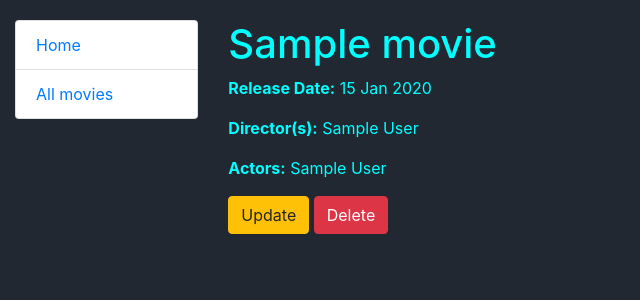
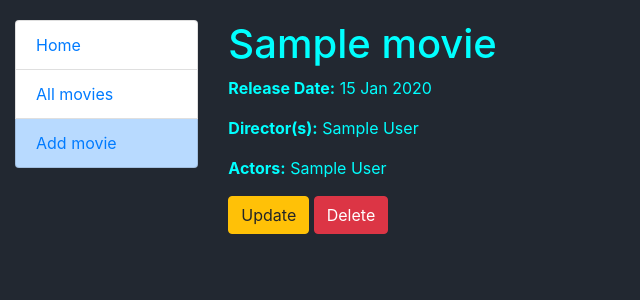
Before and after one commit to nsdNite/movie_management_site, a Django app: page /movies/1/ in a window 1280 px wide. Shown: the top 300 px of the page, without its empty margins (0-640 px from the left). Run offline with Django 5.2, Linux system fonts and the light colour scheme; tables that the repository leaves empty hold one stand-in row (values such as "Sample post").

Commit message:
Modified base view and templates

```diff
--- a/movie_service/forms.py
+++ b/movie_service/forms.py
@@ -6,3 +6,9 @@ class MovieForm(forms.ModelForm):
     class Meta:
         model = Movie
         fields = ["title", "release_date", "director", "actors"]
+
+        director = forms.CharField(max_length=255)
+        actors = forms.CharField(max_length=255)
+        release_date = forms.DateField(
+            widget=forms.DateInput(attrs={"type": "date"})
+        )
--- a/movie_service/models.py
+++ b/movie_service/models.py
@@ -7,6 +7,9 @@ from django.db import models
 class Actor(models.Model):
     first_name = models.CharField(max_length=120)
     last_name = models.CharField(max_length=120)
+
+    class Meta:
+        ordering = ("first_name",)
 
     def __str__(self) -> str:
         return f"{self.first_name} {self.last_name}"
@@ -19,6 +22,9 @@ class Director(models.Model):
     def __str__(self) -> str:
         return f"{self.first_name} {self.last_name}"
 
+    class Meta:
+        ordering = ("first_name",)
+
 
 class Movie(models.Model):
     title = models.CharField(max_length=255)
@@ -27,7 +33,7 @@ class Movie(models.Model):
     actors = models.ManyToManyField(Actor, related_name="movies")
 
     class Meta:
-        ordering = ["title"]
+        ordering = ("title",)
 
     def __str__(self) -> str:
         return self.title
--- a/movie_service/urls.py
+++ b/movie_service/urls.py
@@ -2,26 +2,39 @@ from django.urls import path
 
 from movie_service.views import (
     IndexView,
-    MovieView,
+    MovieBaseView,
     MovieDeleteView,
+    DeleteConfirmationView,
+    CancelDeleteView,
     MovieUpdateView,
+    MovieCreateView,
 )
 
 urlpatterns = [
     path("", IndexView.as_view(), name="index"),
-    path("movies/", MovieView.as_view(), name="movie-list"),
-    path("movies/<int:pk>/", MovieView.as_view(), name="movie-detail"),
-    path("movies/new/", MovieView.as_view(), name="movie-new"),
+    path("movies/", MovieBaseView.as_view(), name="movie-list"),
+    path("movies/<int:pk>/", MovieBaseView.as_view(), name="movie-detail"),
+    path("movies/create/", MovieCreateView.as_view(), name="movie-create"),
+    path(
+        "movies/<int:pk>/delete/",
+        MovieDeleteView.as_view(),
+        name="movie-delete",
+    ),
+    path(
+        "movies/<int:pk>/delete/confirm/",
+        DeleteConfirmationView.as_view(),
+        name="delete-confirmation",
+    ),
+    path(
+        "movies/delete/cancel/",
+        CancelDeleteView.as_view(),
+        name="cancel-delete",
+    ),
     path(
         "movies/<int:pk>/update/",
         MovieUpdateView.as_view(),
         name="movie-update",
     ),
-    path(
-        "movies/<int:pk>/delete/",
-        MovieDeleteView.as_view(),
-        name="movie-delete",
-    ),
 ]
 
 app_name = "movie_service"
--- a/movie_service/views.py
+++ b/movie_service/views.py
@@ -1,13 +1,6 @@
-import json
-
-from django.http import JsonResponse, HttpResponseRedirect
-from django.shortcuts import render, get_object_or_404
-from django.urls import reverse_lazy
-from django.utils.decorators import method_decorator
-from django.views.generic import View
-from django.core.paginator import Paginator
-from django.views.decorators.csrf import csrf_exempt
-from django.views.generic.edit import BaseDeleteView, DeleteView, UpdateView
+from django.core.paginator import Paginator, EmptyPage, PageNotAnInteger
+from django.shortcuts import render, get_object_or_404, redirect
+from django.views import View
 
 from movie_service.forms import MovieForm
 from movie_service.models import Movie, Actor, Director
@@ -34,7 +27,11 @@ class IndexView(View):
         return render(request, self.template_name, context=context)
 
 
-class MovieView(View):
+class MovieBaseView(View):
+    """A base view for handling GET requests."""
+
+    items_per_page = 25
+
     def get(self, request, pk=None):
         if pk:
             movie = get_object_or_404(Movie, id=pk)
@@ -44,19 +41,102 @@ class MovieView(View):
             return render(request, "movie_service/movie_detail.html", context)
         else:
             movies = Movie.objects.all()
+            paginator = Paginator(movies, self.items_per_page)
+            page = request.GET.get("page")
+
+            try:
+                movies_page = paginator.page(page)
+            except PageNotAnInteger:
+                movies_page = paginator.page(1)
+            except EmptyPage:
+                movies_page = paginator.page(paginator.num_pages)
             context = {
-                "movies": movies,
+                "movies": movies_page,
             }
             return render(request, "movie_service/movie_list.html", context)
 
 
-class MovieDeleteView(DeleteView):
+class MovieCreateView(View):
+    """View for creating new movie."""
+
     model = Movie
-    success_url = reverse_lazy("movie_service:movie-list")
+    form_class = MovieForm
+    template_name = "movie_service/movie_update.html"
+
+    def get(self, request):
+        form = self.form_class()
+        context = {"form": form}
+
+        return render(request, self.template_name, context)
+
+    def post(self, request):
+        form = self.form_class(request.POST)
+
+        if form.is_valid():
+            form.save()
+
+            return redirect("movie_service:movie-list")
+
+        context = {"form": form}
+
+        return render(request, self.template_name, context)
+
+
+class MovieDeleteView(View):
+    """View for deleting movie."""
+
+    model = Movie
+
+    def post(self, request, pk):
+        movie = get_object_or_404(self.model, pk=pk)
+        movie.delete()
+
+        return redirect("movie_service:movie-list")
+
+
+class DeleteConfirmationView(View):
+    """View to display delete confirmation page."""
+
     template_name = "movie_service/movie_confirm_delete.html"
 
+    def get(self, request, pk):
+        context = {
+            "object_id": pk,
+        }
 
-class MovieUpdateView(UpdateView):
+        return render(request, self.template_name, context)
+
+
+class CancelDeleteView(View):
+    """View to handle cancellation of delete operation."""
+
+    def get(self, request):
+        return redirect("movie_service:movie-list")
+
+
+class MovieUpdateView(View):
+    """View to update the movie details"""
+
     model = Movie
-    fields = ["title", "release_date", "director", "actors"]
-    success_url = reverse_lazy("movie_service/movie-list")
+    form_class = MovieForm
+    template_name = "movie_service/movie_update.html"
+
+    def get(self, request, pk):
+        movie = get_object_or_404(self.model, pk=pk)
+        form = self.form_class(instance=movie)
+        context = {"form": form, "movie": movie}
+
+        return render(request, self.template_name, context)
+
+    def post(self, request, pk):
+        movie = get_object_or_404(self.model, pk=pk)
+        form = self.form_class(request.POST, instance=movie)
+
+        if form.is_valid():
+            form.save()
+
+            return redirect("movie_service:movie-list")
+
+        context = {"form": form, "movie": movie}
+
+        return render(request, self.template_name, context)
--- a/templates/includes/sidebar.html
+++ b/templates/includes/sidebar.html
@@ -1,4 +1,5 @@
 <ul class="sidebar-nav list-group">
   <li class="list-group-item"><a href="{% url 'movie_service:index' %}">Home</a></li>
   <li class="list-group-item"><a href="{% url 'movie_service:movie-list' %}">All movies</a></li>
+  <li class="list-group-item list-group-item-action list-group-item-primary"><a href="{% url 'movie_service:movie-create' %}">Add movie</a></li>
 </ul>
--- a/templates/movie_service/movie_detail.html
+++ b/templates/movie_service/movie_detail.html
@@ -1,6 +1,5 @@
 {% extends "base.html" %}
 {% block content %}
-	<body>
 	<h1>{{ movie.title }}</h1>
 
 	<p><strong>Release Date:</strong> {{ movie.formatted_release_date }}</p>
@@ -16,7 +15,13 @@
 			{{ actor.first_name }} {{ actor.last_name }}{% if not forloop.last %}, {% endif %}
 		{% endfor %}
 	</p>
-	<a href="{% url 'movie_service:movie-update' pk=movie.id %}" class="btn btn-warning">Update </a>
-	<a href="{% url 'movie_service:movie-delete' pk=movie.id %}" class="btn btn-danger">Delete </a>
-	</body>
+	<div style="display: inline-block;">
+	<a href="{% url 'movie_service:movie-update' pk=movie.id %}"
+	   class="btn btn-warning">Update</a>
+	<div style="display: inline-block;">
+		<a href="{% url 'movie_service:delete-confirmation' pk=movie.id %}"
+		   class="btn btn-danger">Delete</a>
+	</div>
+
+
 {% endblock %}
```
Also changed, not shown: templates/movie_service/movie_confirm_delete.html (+4 -3 lines), templates/movie_service/movie_list.html (+16 -8 lines), templates/movie_service/movie_update.html (+4 -14 lines).
